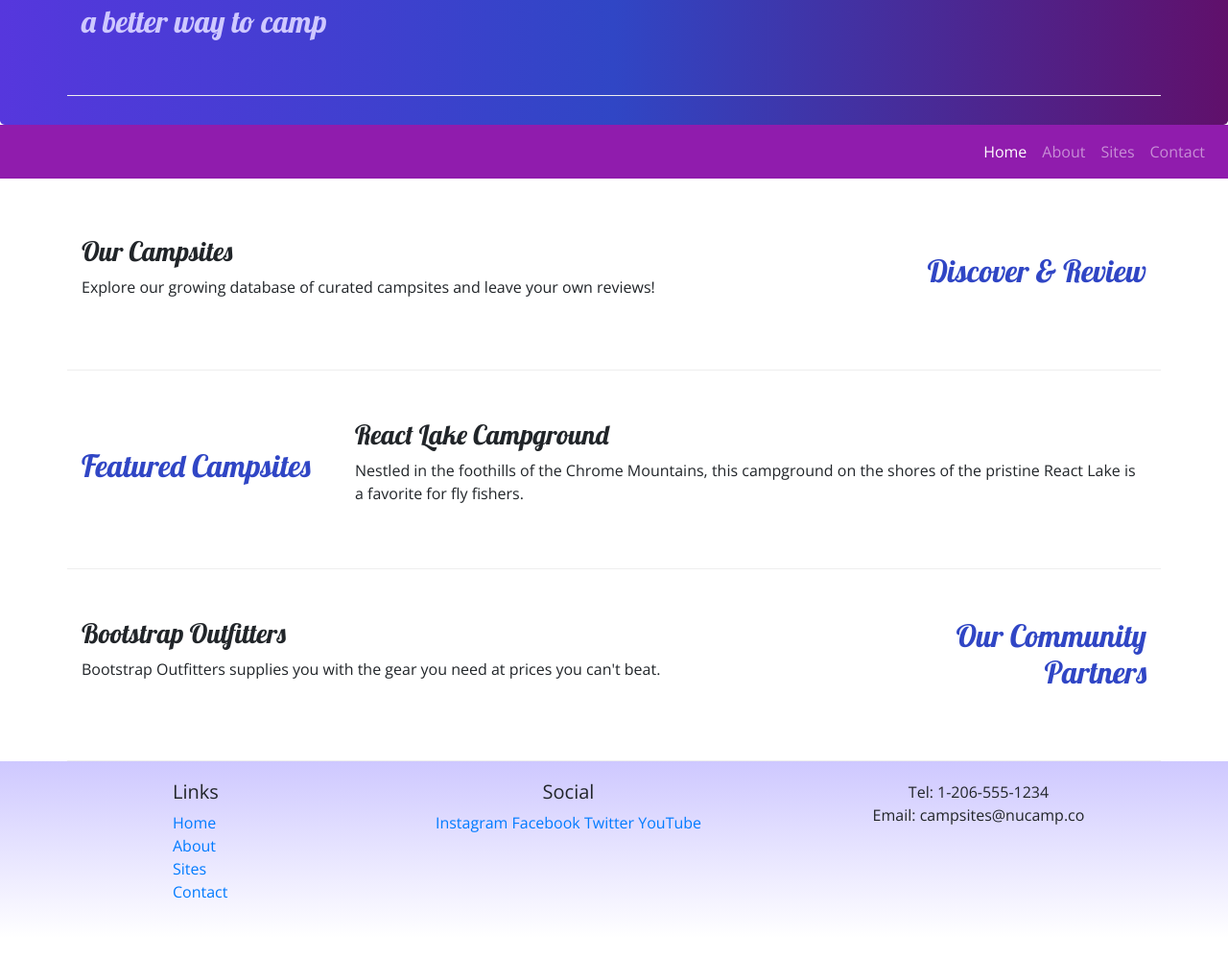
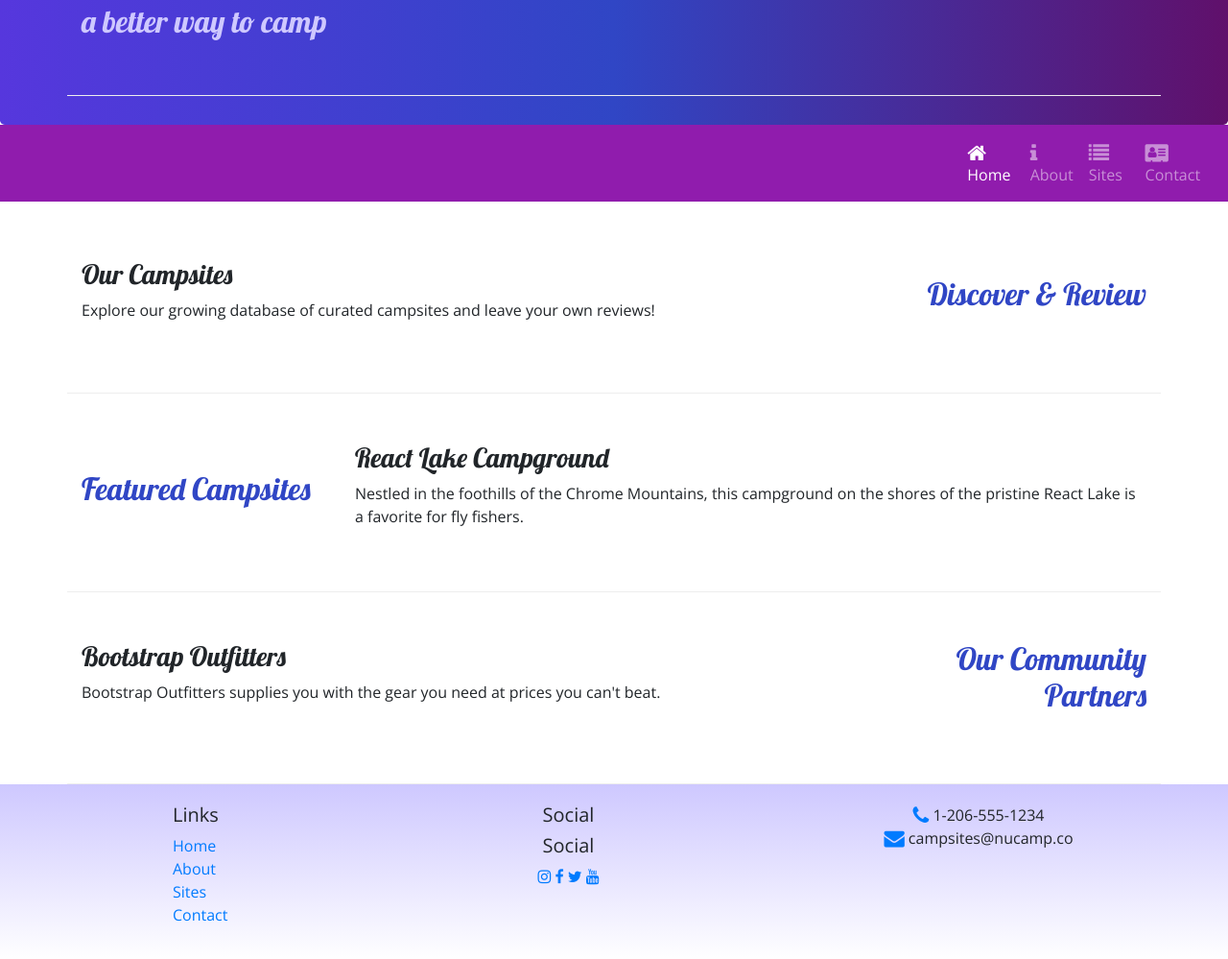
Before and after one commit to chuckali/nucampsite_bootstrap, a website: page index.html in a window 1280 px wide. Shown: the part 133-1132 px from the top of the page at 96% size. Before the commit the page ends 1110 px from the top, so only its background shows below. Drawn offline with nearby package versions, Linux system fonts and the light colour scheme.

Commit message:
Icon Fonts

```diff
--- a/index.html
+++ b/index.html
@@ -36,10 +36,10 @@
             </button>
             <div class="collapse navbar-collapse" id="nucampNavbar">
                 <ul class="navbar-nav">
-                    <li class="nav-item active"><a class="nav-link" href="#">Home</a></li>
-                    <li class="nav-item"><a class="nav-link" href="aboutus.html">About</a></li>
-                    <li class="nav-item"><a class="nav-link" href="#">Sites</a></li>
-                    <li class="nav-item"><a class="nav-link" href="#">Contact</a></li>
+                    <li class="nav-item active"><a class="nav-link" href="#"><i class="fa fa-home fa-lg"></i> Home</a></li>
+                <li class="nav-item"><a class="nav-link" href="aboutus.html"><i class="fa fa-info fa-lg"></i> About</a></li>
+                <li class="nav-item"><a class="nav-link" href="#"><i class="fa fa-list fa-lg"></i> Sites</a></li>
+                <li class="nav-item"><a class="nav-link" href="#"><i class="fa fa-address-card fa-lg"></i> Contact</a></li>
                 </ul>
             </div>
         </div>
@@ -91,14 +91,15 @@
                 </div>
                 <div class="col-6 col-sm-5 text-center">
                     <h5>Social</h5>
-                    <a href="http://instagram.com/">Instagram</a>
-                    <a href="http://facebook.com/">Facebook</a>
-                    <a href="http://twitter.com/">Twitter</a>
-                    <a href="http://youtube.com/">YouTube</a>
+                    <h5>Social</h5>
+                    <a href="http://instagram.com/"><i class="fa fa-instagram"></i></a>
+                    <a href="http://facebook.com/"><i class="fa fa-facebook"></i></a>
+                    <a href="http://twitter.com/"><i class="fa fa-twitter"></i></a>
+                    <a href="http://youtube.com/"><i class="fa fa-youtube"></i></a>
                 </div>
                 <div class="col-sm-4 text-center">
-                    Tel: 1-206-555-1234<br/>
-                    Email: campsites@nucamp.co
+                    <i class="fa fa-phone fa-lg text-primary"></i> 1-206-555-1234<br />
+                    <i class="fa fa-envelope fa-lg text-primary"></i> campsites@nucamp.co
                 </div>
            </div>
         </div>
```
Also changed, not shown: aboutus.html (+10 -10 lines).
